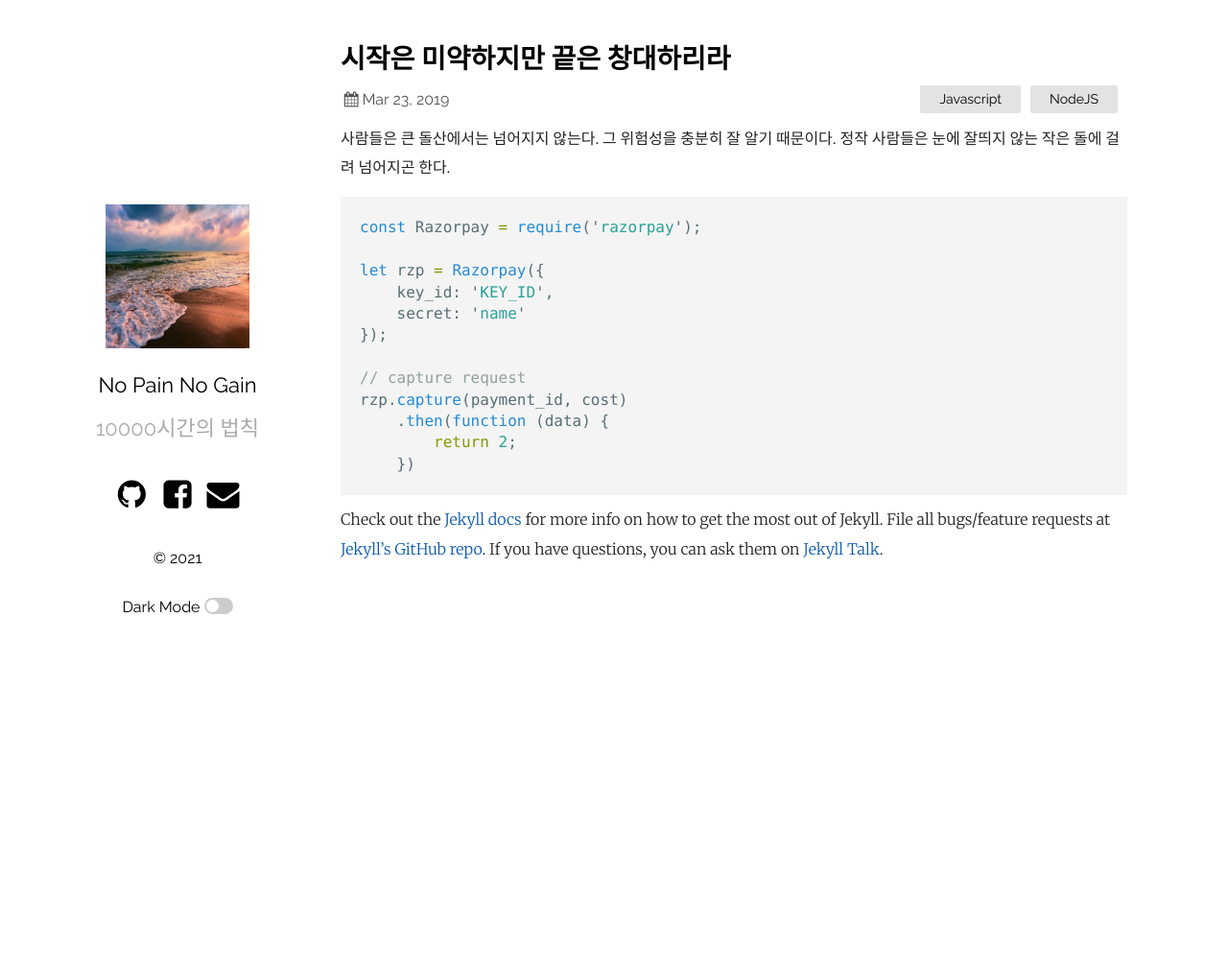
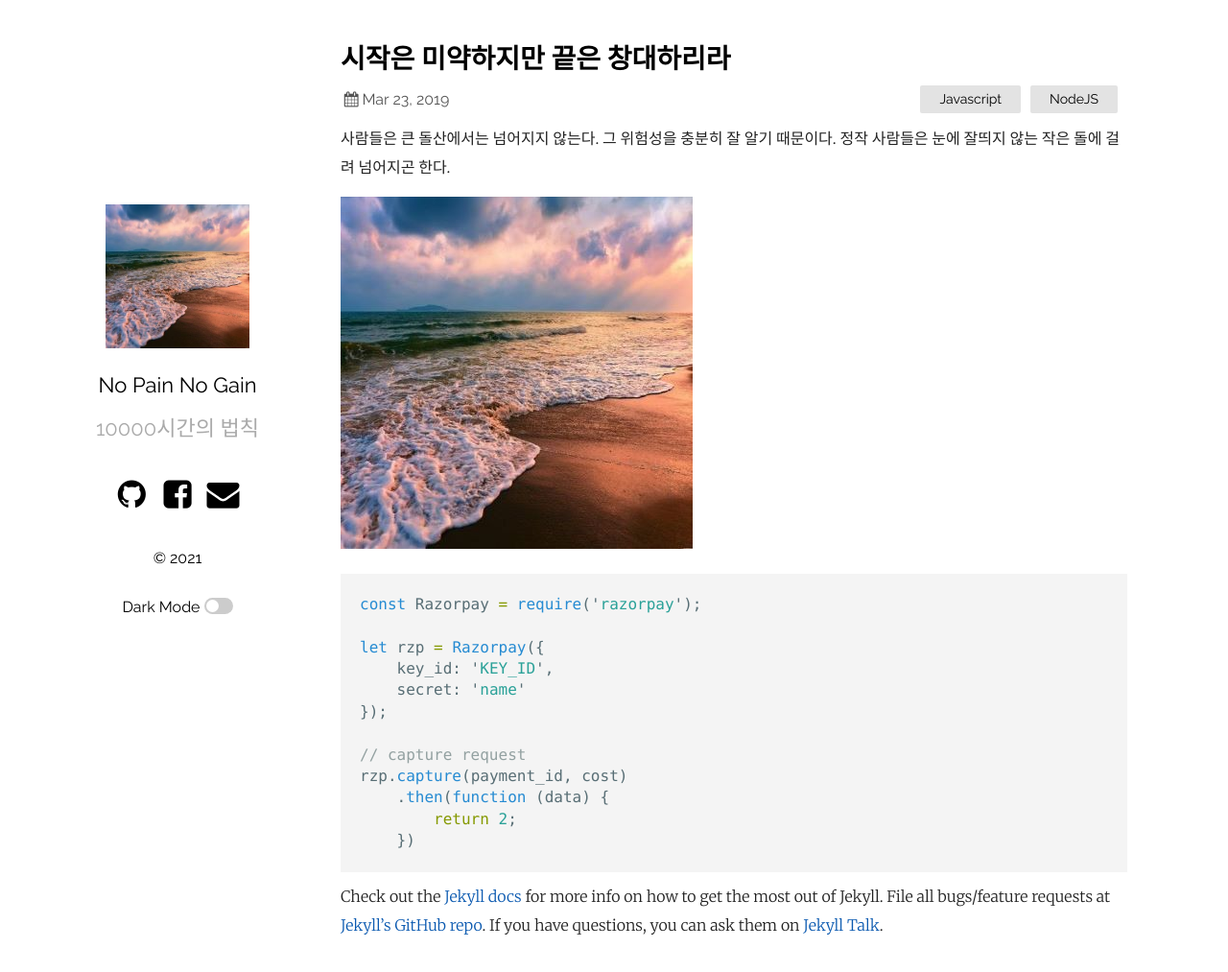
Before and after one commit to starleejungmin/starleejungmin.github.io, a Jekyll site: the page built from _posts/2019-03-23-welcome-to-jekyll.markdown, in a window 1280 px wide and 1025 px high. Shown: the top 1013 px of the window at 96% size. Built offline with Jekyll 4.4.1, drawn with Linux system fonts in a browser that asks for light colours.

Commit message:
포스트업데이트

````diff
--- a/_posts/2019-03-23-welcome-to-jekyll.markdown
+++ b/_posts/2019-03-23-welcome-to-jekyll.markdown
@@ -3,11 +3,14 @@ layout: post
 title:  "시작은 미약하지만 끝은 창대하리라"
 date:   2019-03-23 21:03:36 +0530
 categories: Javascript NodeJS
+tags: [HOT]
 ---
 사람들은 큰 돌산에서는 넘어지지 않는다.
 그 위험성을 충분히 잘 알기 때문이다.
 정작 사람들은 눈에 잘띄지 않는
 작은 돌에 걸려 넘어지곤 한다.
+
+![test](/assets/portfolio.png)
 
 ```javascript
 const Razorpay = require('razorpay');
````
